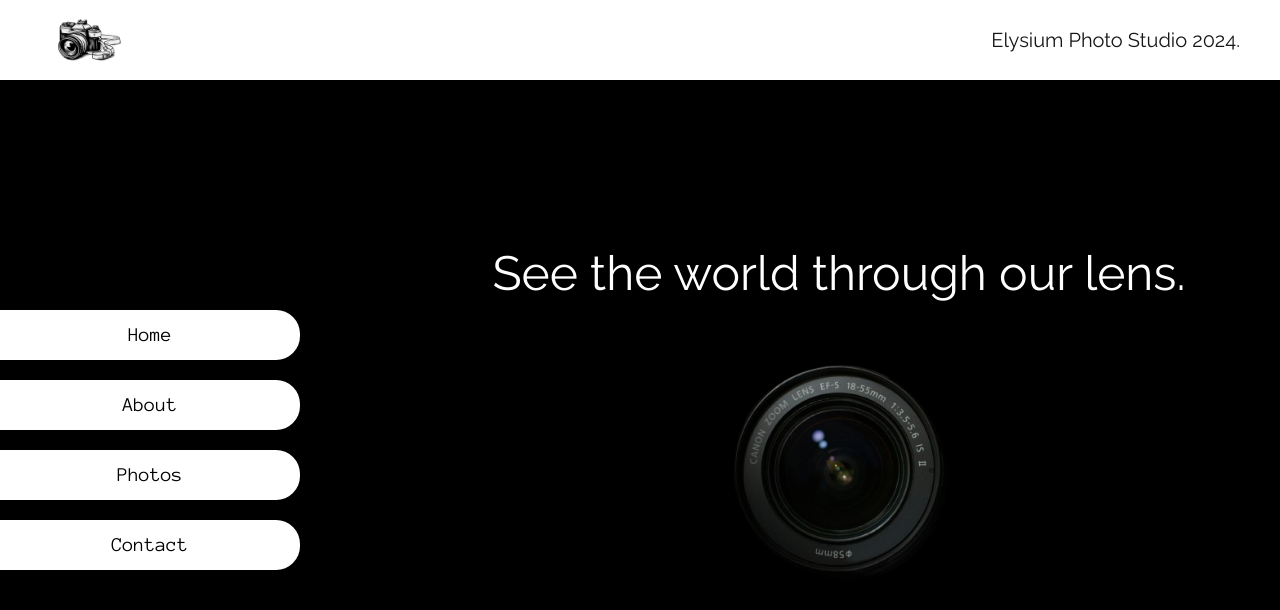
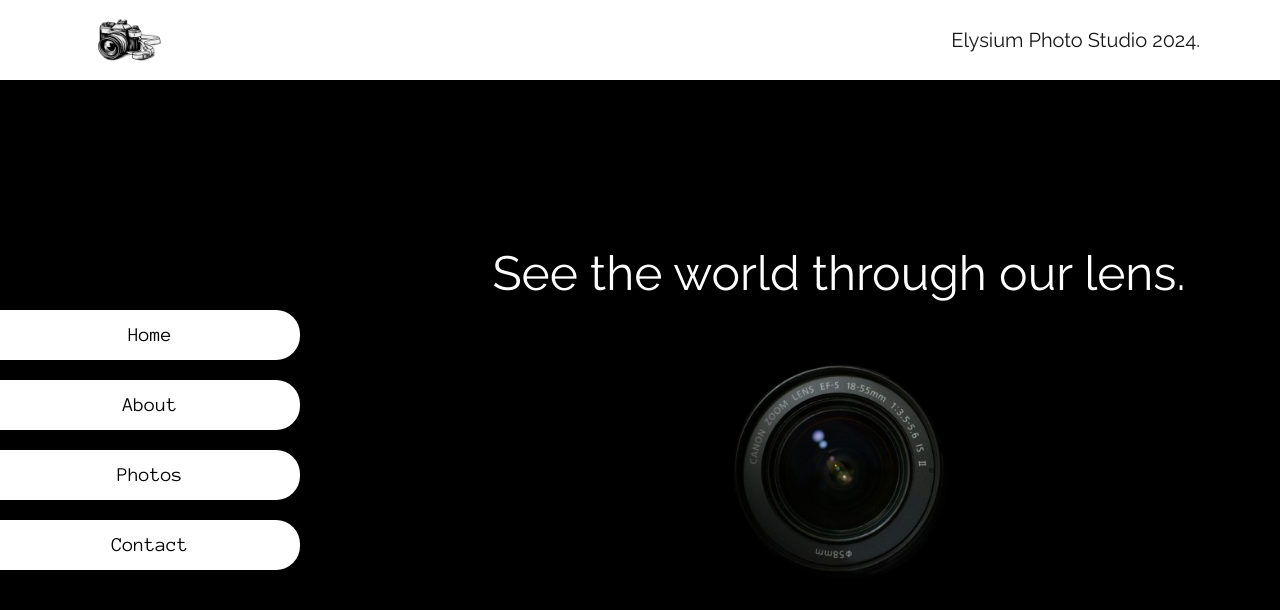
Before and after one commit to emirCo95/elysium_photo_studio, a Next.js app: page / in a window 1280 px wide. Shown: the top 610 px of the page. Built offline with nearby package versions, Linux system fonts and the light colour scheme.

Commit message:
Update Navbar.tsx

```diff
--- a/app/components/Navbar.tsx
+++ b/app/components/Navbar.tsx
@@ -5,7 +5,7 @@
 
 const Navbar = () => {
   return (
-    <nav className="w-full h-[10vh] flex justify-between items-center px-10">
+    <nav className="w-full h-[10vh] flex justify-between items-center px-20">
       <Link href="/">
         <Image src="/logo.png" alt="logo" width={100} height={80} />
       </Link>
```
